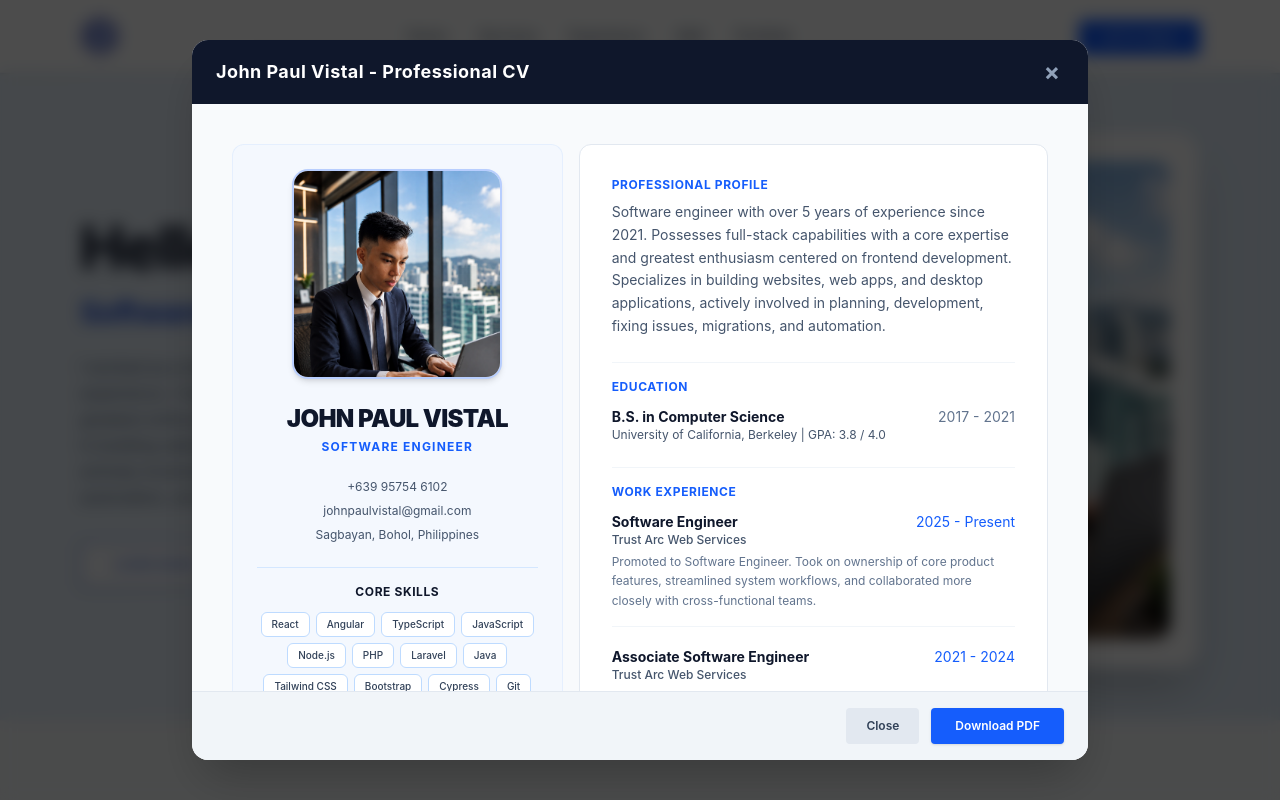
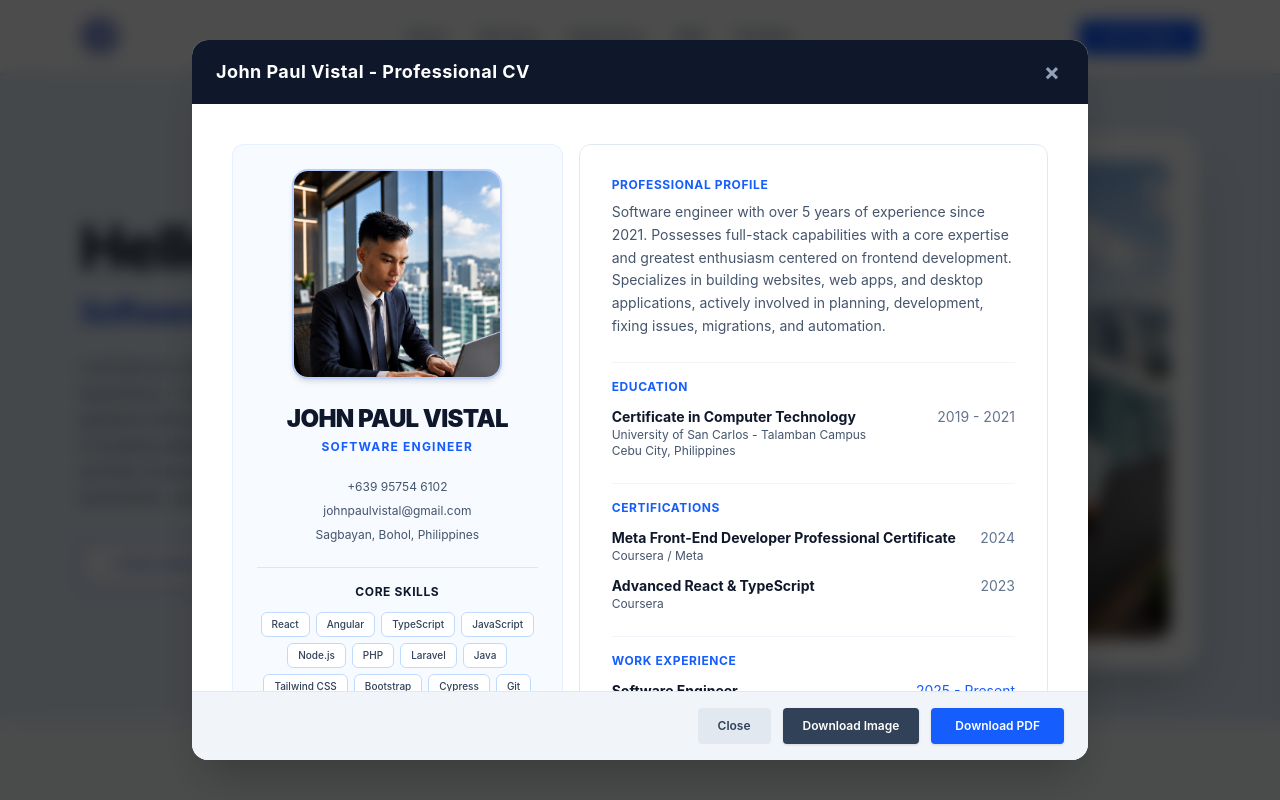
Before and after one commit to john-paul-vistal/john-paul-vistal.github.io, a React (Vite) app: page / in a window 1280 px wide. Both pictures are taken after a click on the button "LEARN MORE". Shown: the top 800 px of the page. Built offline with nearby package versions, Linux system fonts and the light colour scheme.

Commit message:
fix(): improve the CV

```diff
--- a/package.json
+++ b/package.json
@@ -13,6 +13,8 @@
   },
   "dependencies": {
     "@tailwindcss/vite": "^4.3.3",
+    "html2canvas-pro": "^2.4.1",
+    "jspdf": "^4.2.1",
     "lucide-react": "^1.39.0",
     "react": "^19.2.8",
     "react-dom": "^19.2.8"
--- a/src/App.jsx
+++ b/src/App.jsx
@@ -26,19 +26,19 @@ const services = [
 const experience = [
   {
     role: "Software Engineer",
-    company: "Trust Arc Web Services",
+    company: "Trust Arc",
     period: "2025 - Present",
     desc: "Promoted to Software Engineer. Took on ownership of core product features, streamlined system workflows, and collaborated more closely with cross-functional teams.",
   },
   {
     role: "Associate Software Engineer",
-    company: "Trust Arc Web Services",
+    company: "Trust Arc",
     period: "2021 - 2024",
     desc: "Transitioned from internship to a full-time associate role. Focused on building responsive components, debugging complex issues, and delivering robust web solutions.",
   },
   {
     role: "Software Engineering Intern",
-    company: "Trust Arc Web Services",
+    company: "Trust Arc",
     period: "2021",
     desc: "Gained hands-on experience in modern development workflows, assisted in writing clean code, and supported the team with day-to-day feature implementations.",
   },
--- a/src/custom-components/ResumeModal.jsx
+++ b/src/custom-components/ResumeModal.jsx
@@ -1,6 +1,13 @@
+import { useRef, useState } from "react";
+import html2canvas from "html2canvas-pro";
+import jsPDF from "jspdf";
 import profilePic from "../assets/profesional-picture.png";
 
 export default function ResumeModal({ isOpen, onClose }) {
+  const [isDownloadingPDF, setIsDownloadingPDF] = useState(false);
+  const [isDownloadingImage, setIsDownloadingImage] = useState(false);
+  const resumeRef = useRef(null);
+
   if (!isOpen) return null;
 
   // Data aligned directly from App.jsx[cite: 1]
@@ -28,34 +35,132 @@ export default function ResumeModal({ isOpen, onClose }) {
   const experienceList = [
     {
       role: "Software Engineer",
-      company: "Trust Arc Web Services",
+      company: "Trust Arc",
       period: "2025 - Present",
       desc: "Promoted to Software Engineer. Took on ownership of core product features, streamlined system workflows, and collaborated more closely with cross-functional teams.",
     },
     {
       role: "Associate Software Engineer",
-      company: "Trust Arc Web Services",
+      company: "Trust Arc",
       period: "2021 - 2024",
       desc: "Transitioned from internship to a full-time associate role. Focused on building responsive components, debugging complex issues, and delivering robust web solutions.",
     },
     {
       role: "Software Engineering Intern",
-      company: "Trust Arc Web Services",
+      company: "Trust Arc",
       period: "2021",
       desc: "Gained hands-on experience in modern development workflows, assisted in writing clean code, and supported the team with day-to-day feature implementations.",
     },
   ];
 
+  const certificationsList = [
+    {
+      title: "Meta Front-End Developer Professional Certificate",
+      issuer: "Coursera / Meta",
+      year: "2024",
+    },
+    {
+      title: "Advanced React & TypeScript",
+      issuer: "Coursera",
+      year: "2023",
+    },
+  ];
+
+  // Shared helper function to capture the resume element cleanly
+  const captureResumeCanvas = async () => {
+    const element = resumeRef.current;
+    if (!element) return null;
+
+    // Temporarily expand styles so nothing is clipped by overflow/height limits
+    const originalOverflow = element.style.overflow;
+    const originalHeight = element.style.height;
+    element.style.overflow = "visible";
+    element.style.height = "auto";
+
+    try {
+      const canvas = await html2canvas(element, {
+        scale: 2, // High resolution crispness
+        useCORS: true,
+        logging: false,
+        windowWidth: element.scrollWidth,
+        windowHeight: element.scrollHeight,
+      });
+      return canvas;
+    } finally {
+      // Restore original styles immediately after capture
+      element.style.overflow = originalOverflow;
+      element.style.height = originalHeight;
+    }
+  };
+
+  const handleDownloadPDF = async () => {
+    try {
+      setIsDownloadingPDF(true);
+      const canvas = await captureResumeCanvas();
+      if (!canvas) return;
+
+      const imgData = canvas.toDataURL("image/png");
+
+      // Initialize jsPDF (A4 dimensions in mm)
+      const pdf = new jsPDF("p", "mm", "a4");
+      const pdfWidth = pdf.internal.pageSize.getWidth();
+      const pdfHeight = (canvas.height * pdfWidth) / canvas.width;
+
+      const pageHeight = 295; // A4 height in mm
+      let heightLeft = pdfHeight;
+      let position = 0;
+
+      // Add first page
+      pdf.addImage(imgData, "PNG", 0, position, pdfWidth, pdfHeight);
+      heightLeft -= pageHeight;
+
+      // Add subsequent pages if content overflows
+      while (heightLeft > 0) {
+        position -= pageHeight;
+        pdf.addPage();
+        pdf.addImage(imgData, "PNG", 0, position, pdfWidth, pdfHeight);
+        heightLeft -= pageHeight;
+      }
+
+      pdf.save("John_Paul_Vistal_Resume.pdf");
+    } catch (error) {
+      console.error("Failed to generate PDF:", error);
+      alert("Something went wrong while generating the PDF.");
+    } finally {
+      setIsDownloadingPDF(false);
+    }
+  };
+
+  const handleDownloadImage = async () => {
+    try {
+      setIsDownloadingImage(true);
+      const canvas = await captureResumeCanvas();
+      if (!canvas) return;
+
+      // Convert canvas to an image link and trigger download
+      const imageURL = canvas.toDataURL("image/png");
+      const link = document.createElement("a");
+      link.href = imageURL;
+      link.download = "John_Paul_Vistal_Resume.png";
+      document.body.appendChild(link);
+      link.click();
+      document.body.removeChild(link);
+    } catch (error) {
+      console.error("Failed to generate Image:", error);
+      alert("Something went wrong while generating the image.");
+    } finally {
+      setIsDownloadingImage(false);
+    }
+  };
+
   return (
     <div className="fixed inset-0 z-50 flex items-center justify-center p-4 bg-black/70 backdrop-blur-sm animate-fadeIn">
       <div className="bg-white w-full max-w-4xl h-[90vh] rounded-2xl shadow-2xl relative flex flex-col overflow-hidden">
-
         {/* Fixed Header Bar */}
         <div className="flex-shrink-0 bg-slate-900 text-white px-6 py-4 flex justify-between items-center z-10">
           <h3 className="font-bold tracking-wide text-lg">
             John Paul Vistal - Professional CV
           </h3>
-          <div className="flex items-center gap-3">
           <button
             onClick={onClose}
             className="text-slate-400 hover:text-white p-1 text-2xl leading-none font-bold cursor-pointer"
@@ -63,14 +168,15 @@ export default function ResumeModal({ isOpen, onClose }) {
             &times;
           </button>
         </div>
-        </div>
 
-        {/* Scrollable Body Content (Thin scrollbar applied here) */}
-        <div className="flex-1 overflow-y-auto px-6 py-6 sm:p-10 grid grid-cols-1 md:grid-cols-12 gap-4 bg-slate-50 text-left items-start [&::-webkit-scrollbar]:w-2 [&::-webkit-scrollbar-thumb]:bg-slate-300 [&::-webkit-scrollbar-thumb]:rounded-full">
-
-          {/* Sidebar / Left Column (Centered content) */}
-          <div className="md:col-span-5 space-y-6 bg-blue-50/50 p-6 rounded-xl border border-blue-100/60 flex flex-col items-center text-center">
-            {/* Profile Picture (210px x 210px) */}
+        {/* Scrollable Body Content - items-stretch forces equal column heights */}
+        <div
+          ref={resumeRef}
+          className="flex-1 overflow-y-auto px-6 py-6 sm:p-10 grid grid-cols-1 md:grid-cols-12 gap-4 text-left items-stretch [&::-webkit-scrollbar]:w-2 [&::-webkit-scrollbar-thumb]:bg-slate-300 [&::-webkit-scrollbar-thumb]:rounded-full"
+        >
+          {/* Sidebar / Left Column */}
+          <div className="md:col-span-5 space-y-6 bg-blue-50/50 p-6 rounded-xl border border-blue-100/60 flex flex-col items-center text-center justify-between">
+            <div className="w-full flex flex-col items-center space-y-6">
               <div className="w-[210px] h-[210px] min-w-[210px] min-h-[210px] rounded-2xl overflow-hidden border-2 border-blue-600/30 shadow-md bg-white mx-auto">
                 <img
                   src={profilePic}
@@ -80,7 +186,6 @@ export default function ResumeModal({ isOpen, onClose }) {
               </div>
 
               <div className="w-full text-center">
-              {/* Name forced onto a single line */}
                 <h2 className="text-xl lg:text-2xl font-black text-slate-900 tracking-tight whitespace-nowrap">
                   JOHN PAUL VISTAL
                 </h2>
@@ -110,8 +215,7 @@ export default function ResumeModal({ isOpen, onClose }) {
                   ))}
                 </div>
               </div>
-
-            <div className="border-t border-blue-200/60 pt-4 w-full">
+              <div className="border-t border-blue-200/60 pt-4 w-full mt-auto">
                 <h4 className="font-bold text-xs uppercase text-slate-900 tracking-wider mb-3 text-center">
                   Languages
                 </h4>
@@ -122,19 +226,22 @@ export default function ResumeModal({ isOpen, onClose }) {
                 </ul>
               </div>
             </div>
+          </div>
 
           {/* Main Content / Right Column */}
-          <div className="md:col-span-7 space-y-6 bg-white p-6 sm:p-8 rounded-xl border border-slate-200">
+          <div className="md:col-span-7 space-y-6 bg-white p-6 sm:p-8 rounded-xl border border-slate-200 flex flex-col justify-between">
+            <div className="space-y-6">
               <div>
                 <h4 className="font-bold text-xs uppercase text-blue-600 tracking-wider mb-2">
                   Professional Profile
                 </h4>
                 <p className="text-slate-600 text-sm leading-relaxed">
-                Software engineer with over {new Date().getFullYear() - 2021} years of
-                experience since 2021. Possesses full-stack capabilities with a core
-                expertise and greatest enthusiasm centered on frontend development.
-                Specializes in building websites, web apps, and desktop applications,
-                actively involved in planning, development, fixing issues, migrations,
+                  Software engineer with over {new Date().getFullYear() - 2021}{" "}
+                  years of experience since 2021. Possesses full-stack
+                  capabilities with a core expertise and greatest enthusiasm
+                  centered on frontend development. Specializes in building
+                  websites, web apps, and desktop applications, actively
+                  involved in planning, development, fixing issues, migrations,
                   and automation.
                 </p>
               </div>
@@ -146,15 +253,43 @@ export default function ResumeModal({ isOpen, onClose }) {
                 <div className="space-y-3 text-sm">
                   <div>
                     <div className="flex justify-between font-bold text-slate-900 text-xs sm:text-sm">
-                    <span>B.S. in Computer Science</span>
+                      <span>Certificate in Computer Technology</span>
                       <span className="text-slate-500 font-normal">
-                      2017 - 2021
+                        2019 - 2021
                       </span>
                     </div>
                     <p className="text-slate-600 text-xs">
-                    University of California, Berkeley | GPA: 3.8 / 4.0
+                      University of San Carlos - Talamban Campus
+                    </p>
+                    <p className="text-slate-600 text-xs">
+                      Cebu City, Philippines
                     </p>
                   </div>
+                </div>
+              </div>
+
+              {/* Certifications Section */}
+              <div className="border-t border-slate-100 pt-4">
+                <h4 className="font-bold text-xs uppercase text-blue-600 tracking-wider mb-3">
+                  Certifications
+                </h4>
+                <div className="space-y-3 text-sm">
+                  {certificationsList.map((cert, index) => (
+                    <div
+                      key={index}
+                      className="flex justify-between font-bold text-slate-900 text-xs sm:text-sm"
+                    >
+                      <div>
+                        <span>{cert.title}</span>
+                        <p className="text-slate-600 text-xs font-normal">
+                          {cert.issuer}
+                        </p>
+                      </div>
+                      <span className="text-slate-500 font-normal">
+                        {cert.year}
+                      </span>
+                    </div>
+                  ))}
                 </div>
               </div>
 
@@ -164,7 +299,10 @@ export default function ResumeModal({ isOpen, onClose }) {
                 </h4>
                 <div className="space-y-5 text-sm">
                   {experienceList.map((exp, index) => (
-                  <div key={index} className="border-b border-slate-100 pb-4 last:border-b-0 last:pb-0">
+                    <div
+                      key={index}
+                      className="border-b border-slate-100 pb-4 last:border-b-0 last:pb-0"
+                    >
                       <div className="flex justify-between font-bold text-slate-900 text-xs sm:text-sm">
                         <span>{exp.role}</span>
                         <span className="text-blue-600 font-normal">
@@ -183,8 +321,9 @@ export default function ResumeModal({ isOpen, onClose }) {
               </div>
             </div>
           </div>
+        </div>
 
-        {/* Fixed Footer Bar */}
+        {/* Fixed Footer Bar with Download Image & PDF options */}
         <div className="flex-shrink-0 bg-slate-100 px-6 py-4 border-t border-slate-200 flex justify-end gap-3 z-10">
           <button
             onClick={onClose}
@@ -192,17 +331,23 @@ export default function ResumeModal({ isOpen, onClose }) {
           >
             Close
           </button>
+
           <button
-            onClick={() => {
-              alert("CV downloaded successfully!");
-              onClose();
-            }}
-            className="bg-blue-600 hover:bg-blue-700 text-white text-xs font-semibold px-6 py-2.5 rounded transition shadow-sm cursor-pointer"
+            onClick={handleDownloadImage}
+            disabled={isDownloadingImage}
+            className="bg-slate-700 hover:bg-slate-800 disabled:bg-slate-400 text-white text-xs font-semibold px-5 py-2.5 rounded transition shadow-sm cursor-pointer flex items-center gap-2"
           >
-            Download PDF
+            {isDownloadingImage ? "Generating Image..." : "Download Image"}
+          </button>
+
+          <button
+            onClick={handleDownloadPDF}
+            disabled={isDownloadingPDF}
+            className="bg-blue-600 hover:bg-blue-700 disabled:bg-blue-400 text-white text-xs font-semibold px-6 py-2.5 rounded transition shadow-sm cursor-pointer flex items-center gap-2"
+          >
+            {isDownloadingPDF ? "Generating PDF..." : "Download PDF"}
           </button>
         </div>
-
       </div>
     </div>
   );
```
Also changed, not shown: 1 other file (tests, documents, lock files or other folders). Lines whose indentation alone changed are shown as unchanged.
